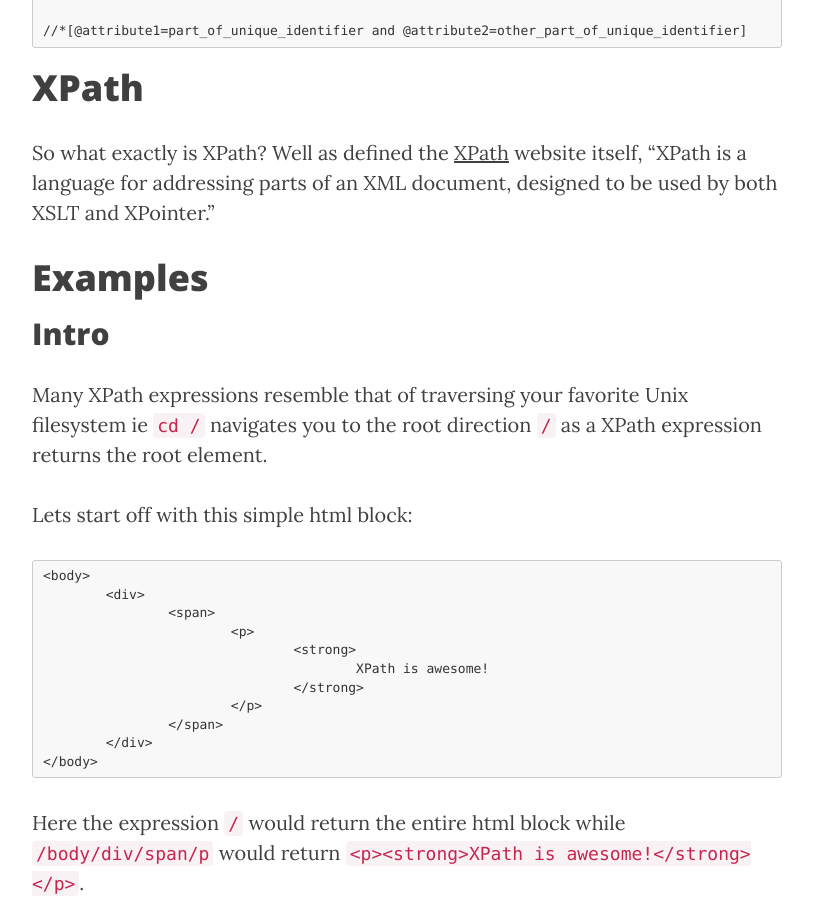
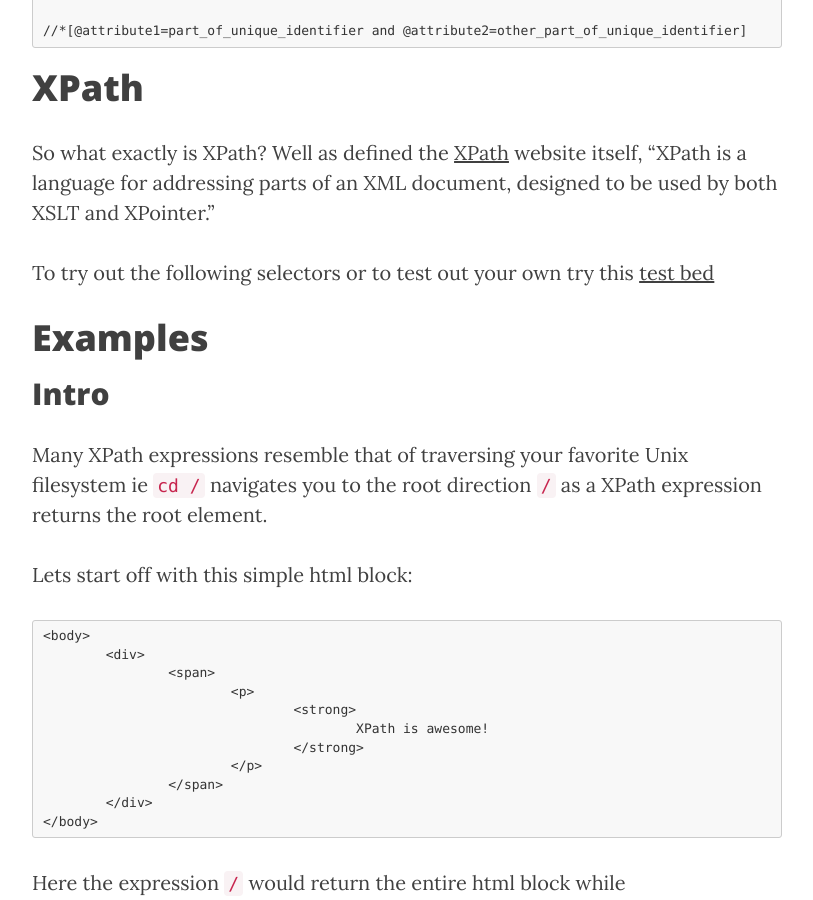
Before and after one commit to kwojcicki/kwojcicki.github.io, a Jekyll site: the page built from _posts/2019-01-11-XPATH.md, in a window 1280 px wide and 900 px high, scrolled down 1168 px. Shown: the whole window, without its empty margins (233-1046 px from the left). Built offline with Jekyll 4.4.1, drawn with Linux system fonts in a browser that asks for light colours; nearby versions of some CDN libraries; some of the changed text lies outside the part shown.

Commit message:
progress

````diff
--- a/_posts/2019-01-11-XPATH.md
+++ b/_posts/2019-01-11-XPATH.md
@@ -30,6 +30,9 @@
 # XPath
 
 So what exactly is XPath? Well as defined the [XPath](https://www.w3.org/TR/xpath/all/) website itself, "XPath is a language for addressing parts of an XML document, designed to be used by both XSLT and XPointer."
+
+
+To try out the following selectors or to test out your own try this [test bed](http://www.whitebeam.org/library/guide/TechNotes/xpathtestbed.rhtm)
 
 # Examples
 
@@ -115,3 +118,7 @@
 ## Axes (Parents/children)
 
 So far we have been creating selectors that pick children of an element, ie ```/body/div/span``` we are selecting spans that are inside of divs which are insides of bodies. But what about getting ancestors?
+
+## Various other useful selectors
+
+# Cheatsheet
````
